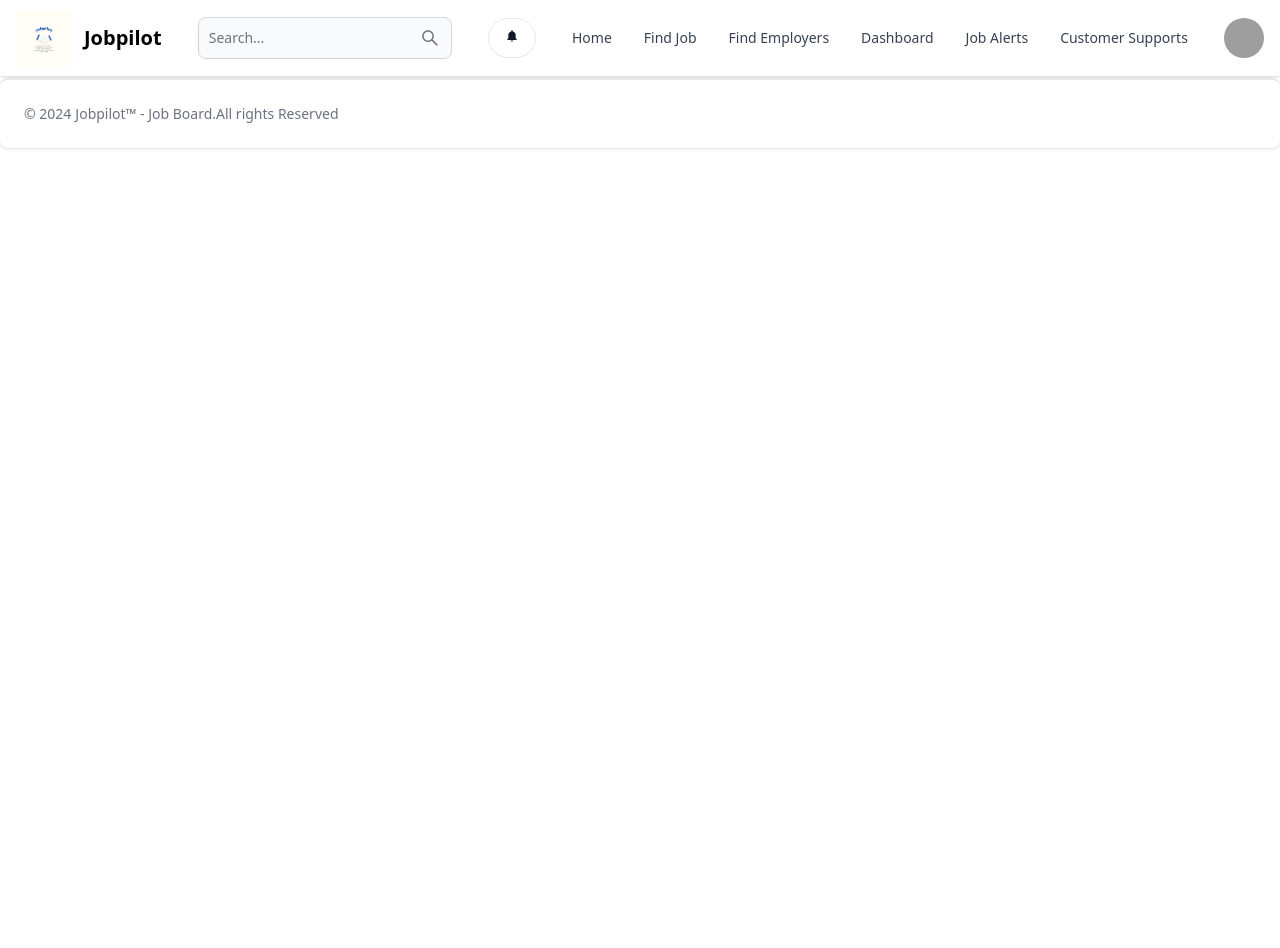
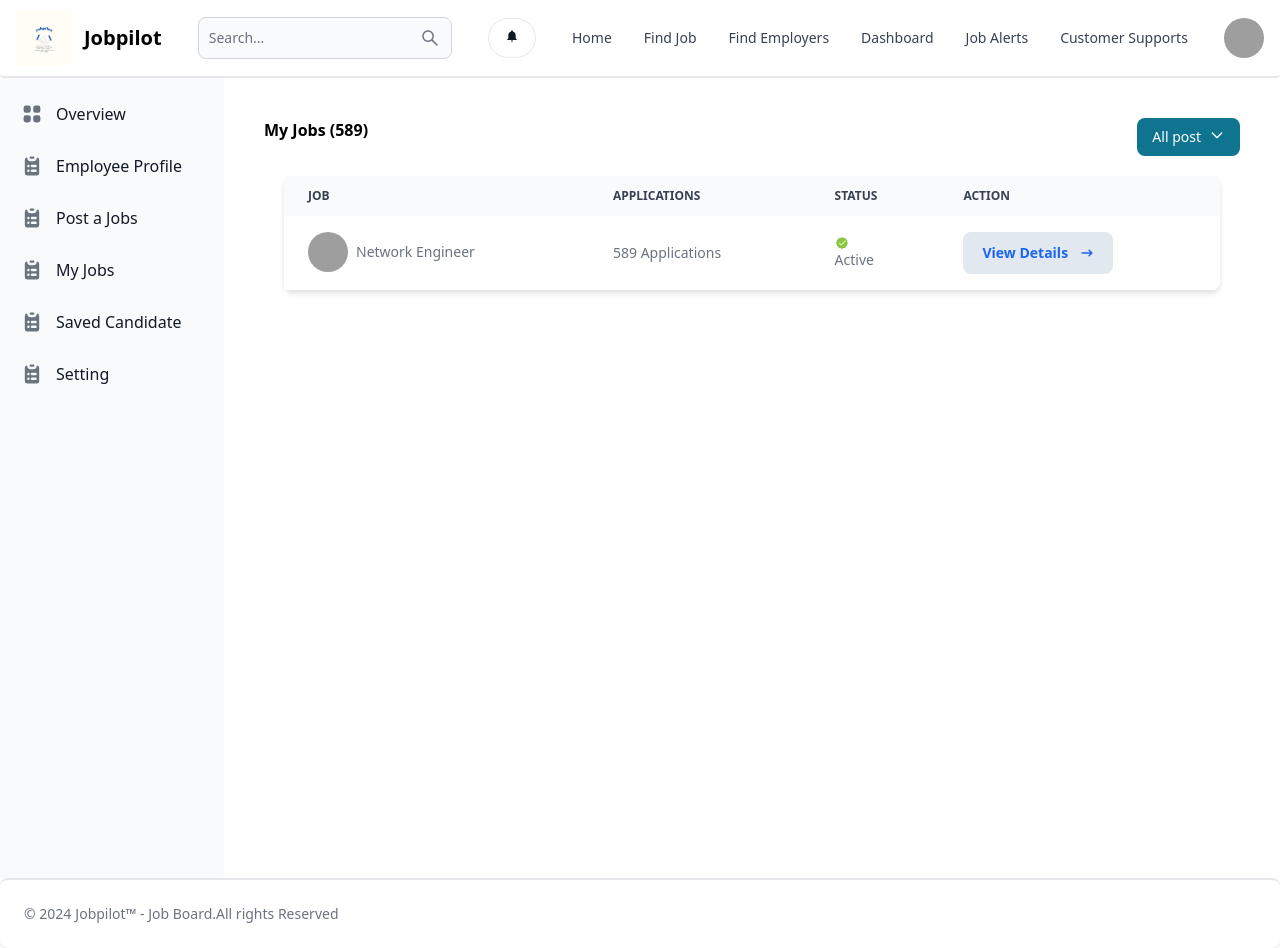
Before and after one commit to Sameemadhu16/Job-Listings, a React (Vite) app in the folder client/: page /poster-dashboard/my-jobs in a window 1280 px wide. Before the commit the page ends 800 px from the top, so only its background shows below. Built offline with nearby package versions, Linux system fonts and the light colour scheme; grey boxes are pictures that could not be loaded.

Commit message:
create my jobs page

```diff
--- a/client/src/App.jsx
+++ b/client/src/App.jsx
@@ -18,9 +18,10 @@ import PosterCompanyInfo from './components/Poster.CompanyInfo';
 import PosterPostjob from './components/Poster.Postjob';
 import PosterFoundInfo from './components/Poster.FoundInfo';
 import PosterSocialMediaInfo from './components/Poster.SocialMediaInfo';
-
+import PosterDashMyJobs from './components/Poster.DashMyJobs';
 import PartTimeJobPost from './components/Post.PartTimeJobPost'
 import FulltimeJobPost from './components/Post.FulltimeJobPost';
+
 
 
 
@@ -36,6 +37,7 @@ export default function App() {
       <Route path='/contact' element={<Contact />} />
       <Route path='/finish' element={<Finish />} />
       <Route path='/poster-dashboard' element={<PosterDashboard />} >
+        <Route path='my-jobs' element={<PosterDashMyJobs />} />
         <Route index element={<PosterDashOverview />} />
         <Route path='employeeprofile' element={<PosterDashOverview />} />
         <Route path='post-jobs' element={<PosterPostjob />} >
@@ -46,7 +48,7 @@ export default function App() {
         </Route>
         <Route path='settings' element={<PosterSetting />}>
           <Route index element={<PosterCompanyInfo />} />
-          <Route path='' element={<Home />} />
+
           <Route path='about' element={<About />} />
 
           <Route path='dashboard' element={<Dashboard />} />
--- /dev/null
+++ b/client/src/components/Poster.DashMyJobs.jsx
@@ -0,0 +1,67 @@
+import { Button, Dropdown, Table } from 'flowbite-react'
+import React from 'react'
+import { HiArrowNarrowRight } from 'react-icons/hi'
+import { Link } from 'react-router-dom'
+import { FcApproval } from "react-icons/fc";
+
+export default function PosterDashMyJobs() {
+    return (
+        <div className='p-10 flex-grow'>
+            <div className=''>
+                <div className='flex w-full justify-between'>
+
+                    <div className='font-bold'>
+                        My Jobs <span className=''>(589)</span>
+                    </div>
+                    <div>
+                        <div className="flex items-center gap-4 ">
+                            <Dropdown label="All post" size="sm" >
+                                <Dropdown.Item>Part time Jobs</Dropdown.Item>
+                                <Dropdown.Item>Full Time Jobs</Dropdown.Item>
+
+                            </Dropdown>
+                        </div>
+                    </div>
+                </div>
+                <div className='m-5'>
+
+                    <Table hoverable>
+                        <Table.Head>
+                            <Table.HeadCell>JOB</Table.HeadCell>
+                            <Table.HeadCell>APPLICATIONS</Table.HeadCell>
+                            <Table.HeadCell>STATUS</Table.HeadCell>
+                            <Table.HeadCell>ACTION</Table.HeadCell>
+                        </Table.Head>
+                        <Table.Body className="divide-y">
+                            <Table.Row className="bg-white dark:border-gray-700 dark:bg-gray-800">
+                                <Table.Cell className='flex gap-2 items-center'>
+                                    <img
+                                        src='https://media.istockphoto.com/id/1327592506/vector/default-avatar-photo-placeholder-icon-grey-profile-picture-business-man.jpg?s=612x612&w=0&k=20&c=BpR0FVaEa5F24GIw7K8nMWiiGmbb8qmhfkpXcp1dhQg='
+                                        alt='user'
+                                        className="w-10 h-10 rounded-full bg:gray-500"
+                                    />
+                                    Network Engineer
+                                </Table.Cell>
+                                <Table.Cell>
+                                    589 Applications
+                                </Table.Cell>
+                                <Table.Cell>
+                                <FcApproval />
+                                    Active
+                                </Table.Cell>
+                                <Table.Cell>
+                                    <Button className='bg-slate-200 hover:bg-slate-300'>
+                                        <Link className='flex items-center gap-3 text-blue-600 font-semibold'>
+                                            View Details
+                                            <HiArrowNarrowRight />
+                                        </Link>
+                                    </Button>
+                                </Table.Cell>
+                            </Table.Row>
+                        </Table.Body>
+                    </Table>
+                </div>
+            </div>
+        </div>
+    )
+}
--- a/client/src/components/Poster.DashSidebar.jsx
+++ b/client/src/components/Poster.DashSidebar.jsx
@@ -37,7 +37,7 @@ export default function PosterDashSidebar() {
               Post a Jobs
             </Sidebar.Item>
           </Link>
-          <Link to="/poster-dashboard/myjobs">
+          <Link to="/poster-dashboard/my-jobs">
 
             <Sidebar.Item icon={HiClipboardList} as="div">
               My Jobs
```
